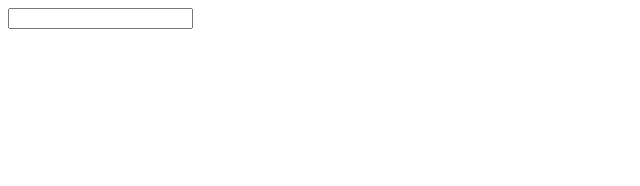
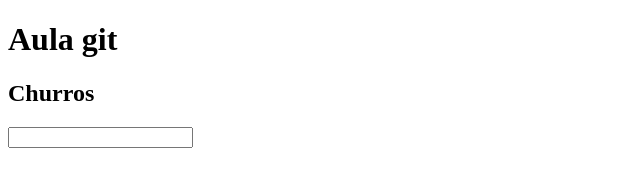
Before and after one commit to Storm532/Repository_2904, a plain HTML site: page index.html in a window 1280 px wide. Shown: the whole page, without its empty margins (0-640 px from the left). Drawn offline with Linux system fonts and the light colour scheme.

Commit message:
index.html

```diff
--- a/index.html
+++ b/index.html
@@ -6,6 +6,8 @@
     <title>indice</title>
 </head>
 <body>
+    <h1>Aula git</h1>
+    <h2>Churros</h2>
    <input/>
 </body>
 </html>
```
